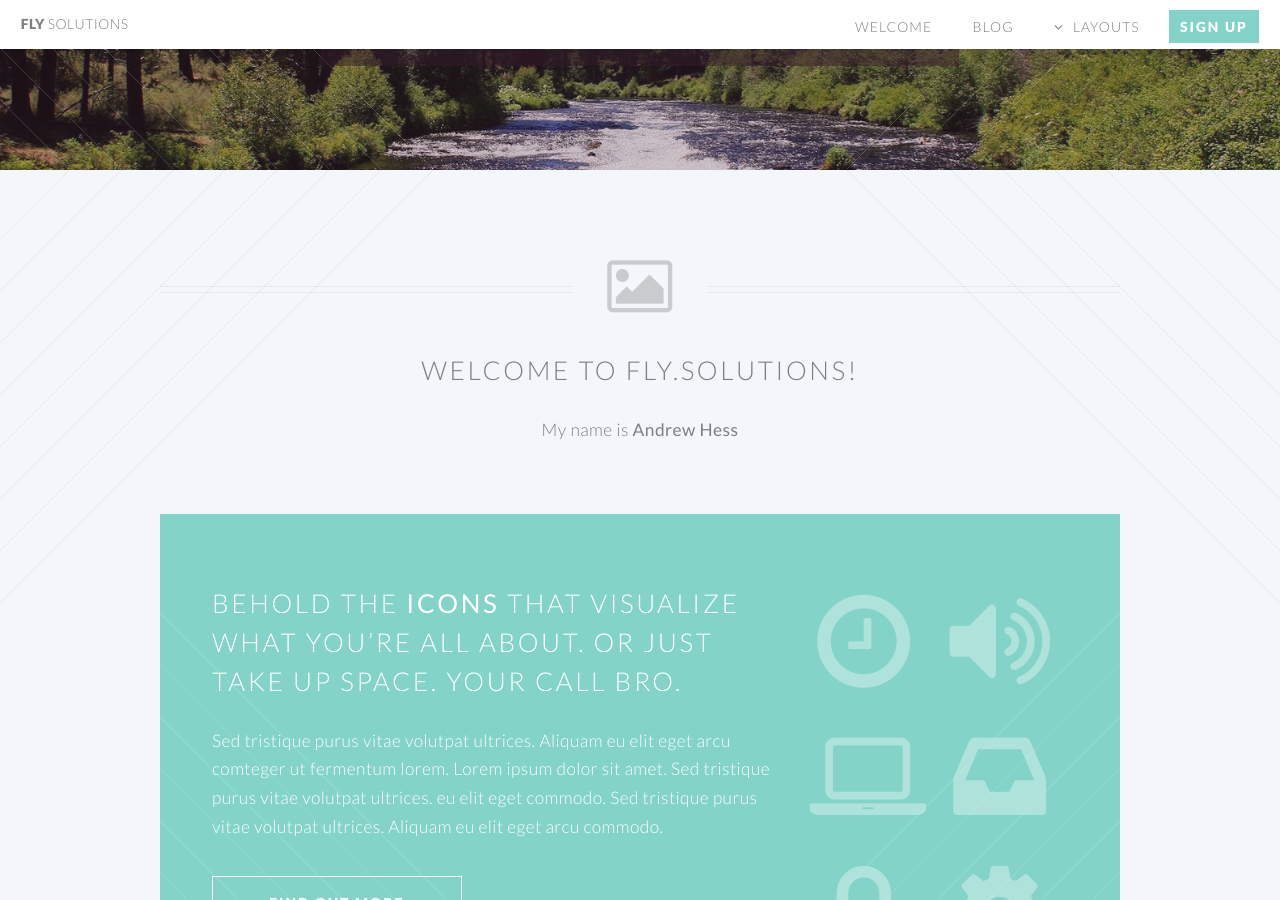
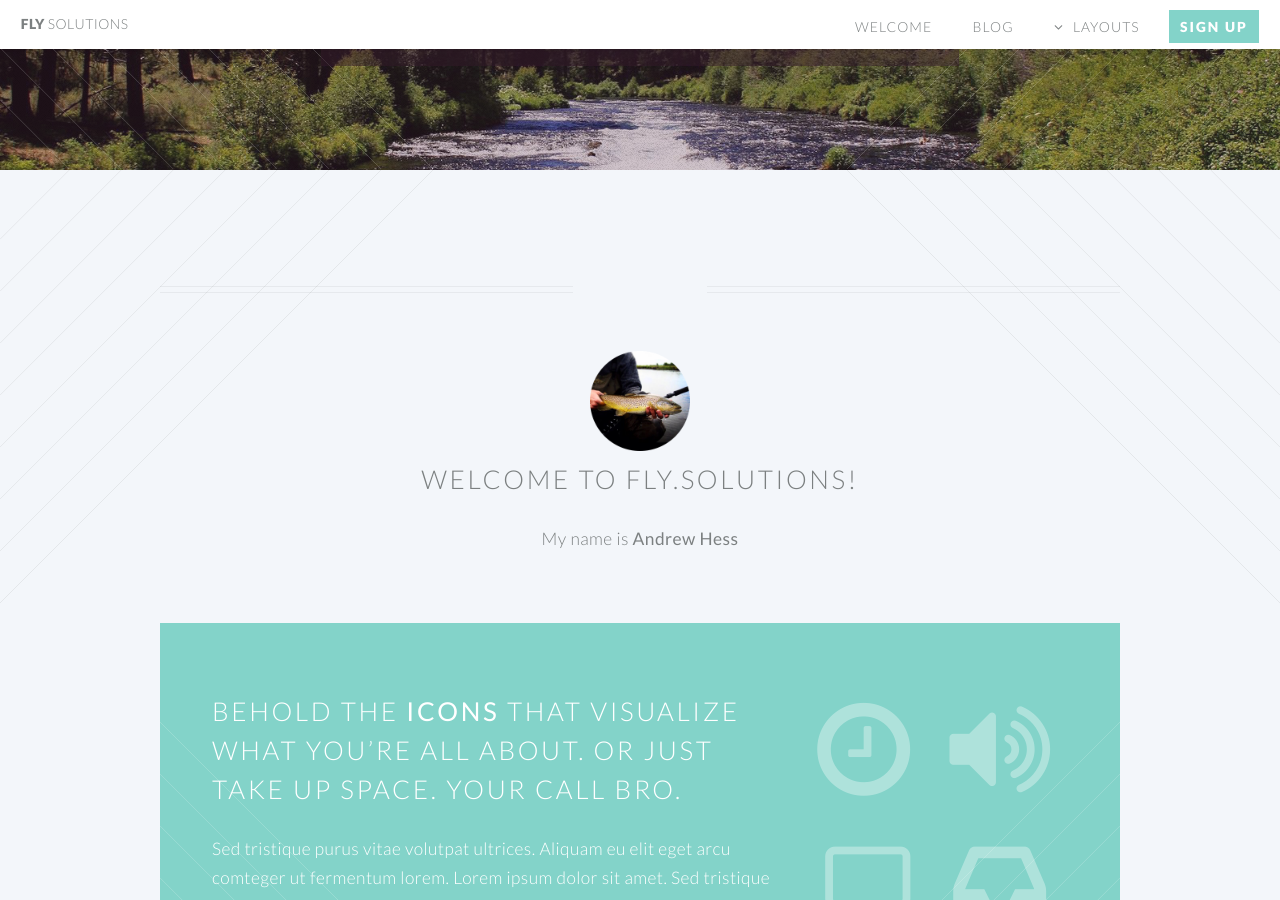
Before and after one commit to pkhess/pkhess.github.io, a Jekyll site: the page built from index.html, in a window 1280 px wide and 900 px high, scrolled down 402 px. Built offline with Jekyll 4.4.1, drawn with Linux system fonts in a browser that asks for light colours.

Commit message:
add fishing picture

```diff
--- a/index.html
+++ b/index.html
@@ -5,7 +5,7 @@ layout: landing-page
 			<article id="main">
 
 				<header class="special container">
-					<span class="icon fa-picture-o"></span>
+					<span><img src="images/fish.png" height="100px"></span>
 					<h2>Welcome to fly.solutions! </h2>
 
 					<p> My name is <strong>Andrew Hess</strong>
```
Also changed, not shown: images/fish.png (added).
